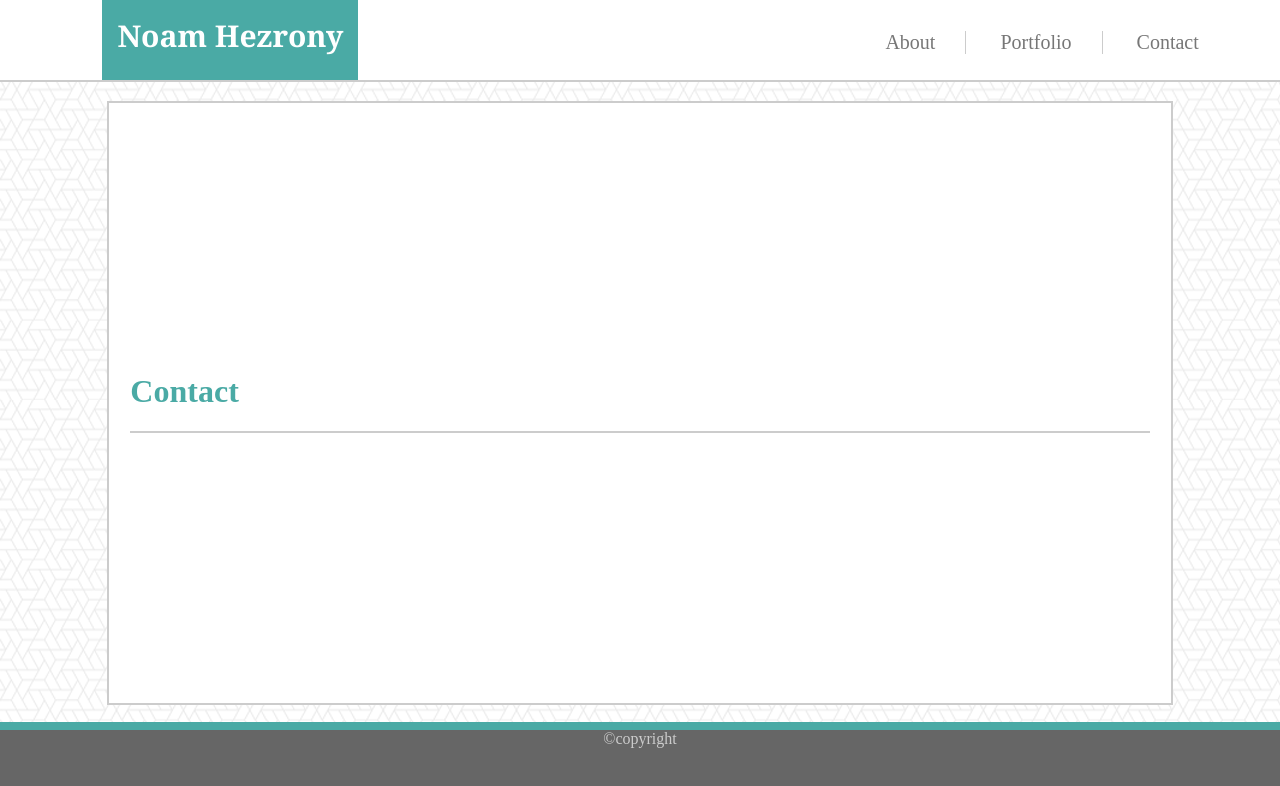
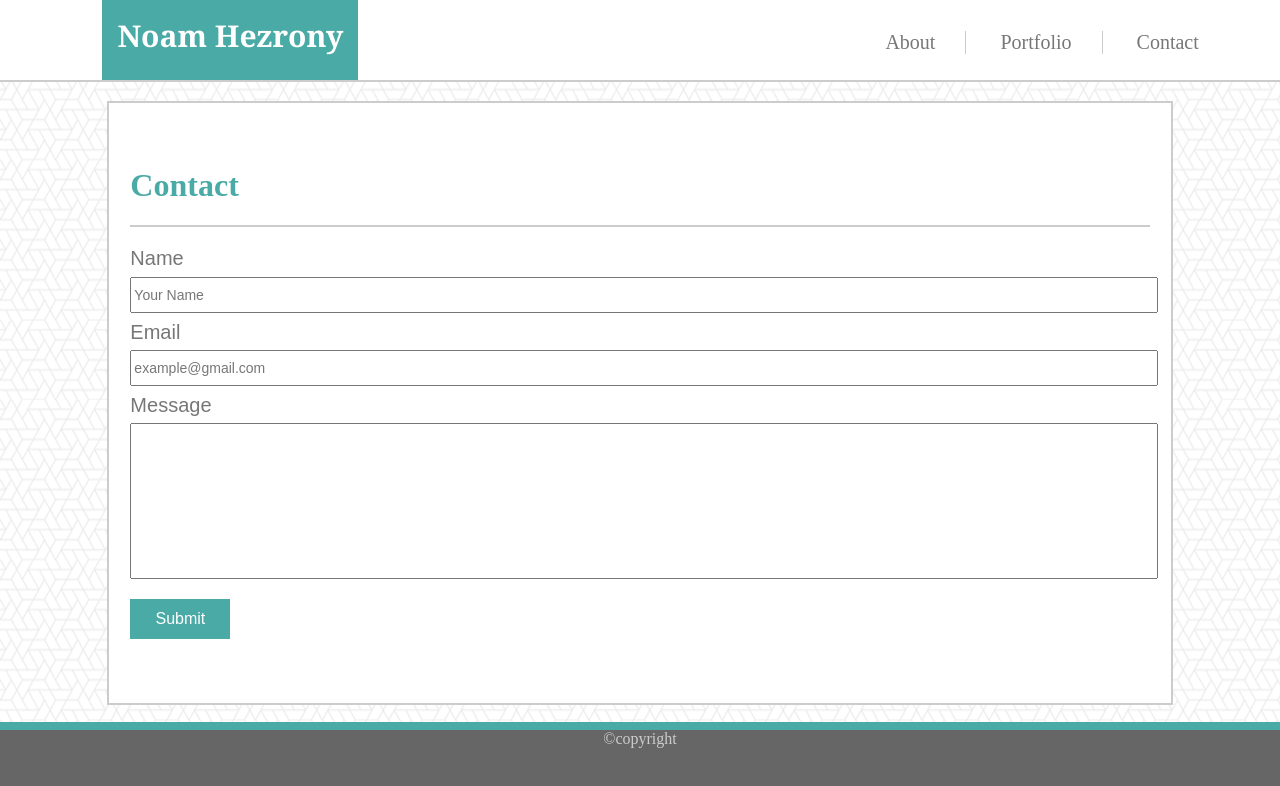
Before and after one commit to nhezrony/Basic-Portfolio, a plain HTML site: page contact.html in a window 1280 px wide. Drawn offline with Linux system fonts and the light colour scheme.

Commit message:
contact page added

```diff
--- a/contact.css
+++ b/contact.css
@@ -6,24 +6,69 @@ h2 {
 
 }
 
-p {
-    /* border-top: 2px solid #cccccc; */
-    font-size: 22px;
-    color: #777777;
+.mainContactInfo {
+    font-family: Arial, Helvetica, sans-serif;
+    margin: 2%;
+    border-top: 2px solid #cccccc;
 }
 
-#center {
-    margin: 2%;
-    border-top: 2px solid #cccccc;
+#name {
+    color: #777777;
+    margin-top: 2%;
+    width: 100%;
+    font-size: 20px;
+}
+
+#email {
+    color: #777777;
+    margin-top: 0.8%;
+    width: 100%;
+    font-size: 20px;
+}
+
+#message {
+    color: #777777;
+    margin-top: 0.8%;
+    width: 100%;
+    font-size: 20px;
+}
+
+#messageBox {
+    height: 150px;
 
 }
 
-img {
-    padding-right: 2%;
-    padding-top: 2%;
-    float: left;
+#submit {
+    margin-top: 2%;
+    background-color: #4aaaa5;
+    height: 40px;
+    width: 100px;
+    font-size: 16px;
+    color: #ffffff;
+    border: none;
+
 }
 
-.clearfix {
-    overflow: auto;
+input {
+    width: 100%;
+    margin-top: 0.6%;
+    font-size: 14px;
+    height: 30px;
+    color: #777777
+    /* margin-top: 1%; */
 }
+
+/* #email {
+    color: #cccccc;
+    padding: 0.4%;
+    width: 98.9%;
+    border: #cccccc solid 1px;
+}
+
+#message {
+    color: #cccccc;
+    padding: 0.4%;
+    width: 98.9%;
+    height: 200px;
+    border: #cccccc solid 1px;
+} */
--- a/contact.html
+++ b/contact.html
@@ -5,7 +5,7 @@
     <meta name="viewport" content="width=device-width, initial-scale=1.0">
     <meta http-equiv="X-UA-Compatible" content="ie=edge">
     <link rel="stylesheet" href="template.css">
-    <link rel="stylesheet" href="index.css">
+    <link rel="stylesheet" href="contact.css">
     <title>Contact</title>
 </head>
 <body>
@@ -24,11 +24,48 @@
 
     <section>
         <h2>Contact</h2>
-        <div class="clearfix" id="center">
+
+        <div class="mainContactInfo">
+
+            <div id="name">
+                Name <br>
+                <input id="nameBox" type="text" name="name" value="Your Name">
+            </div>
+
+            <div id="email">
+                Email <br>
+                <input id="emailBox" type="text" name="email" value="example@gmail.com">
+            </div>
+
+            <div id="message">
+                Message <br>
+                <input id="messageBox" type="text" name="message">
+            </div>
+
+            <button id="submit">Submit</button>
+
 
 
 
         </div>
+
+
+
+
+
+
+
+
+        <!-- <div class="clearfix" id="centerContent">
+            Name <br>
+            <input id="name" type="text" name="name" value="Your Name"> <br> <br>
+            Email <br>
+            <input id="email" type="text" name="email" value="example@gmail.com"> <br> <br>
+            Message <br>
+            <input id="message" type="text" name="message"> <br>
+            <button class="submit">Submit</button>
+        </div> -->
+
 
 
 
```
